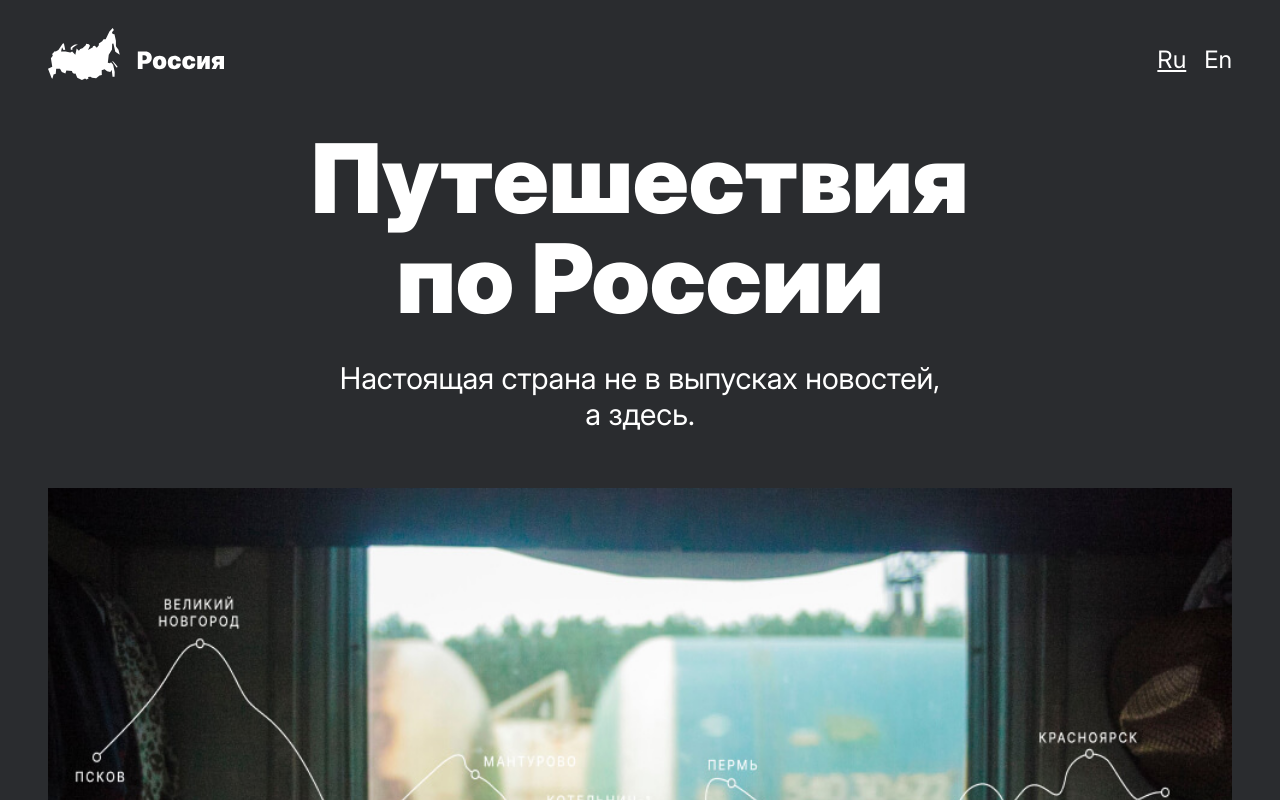
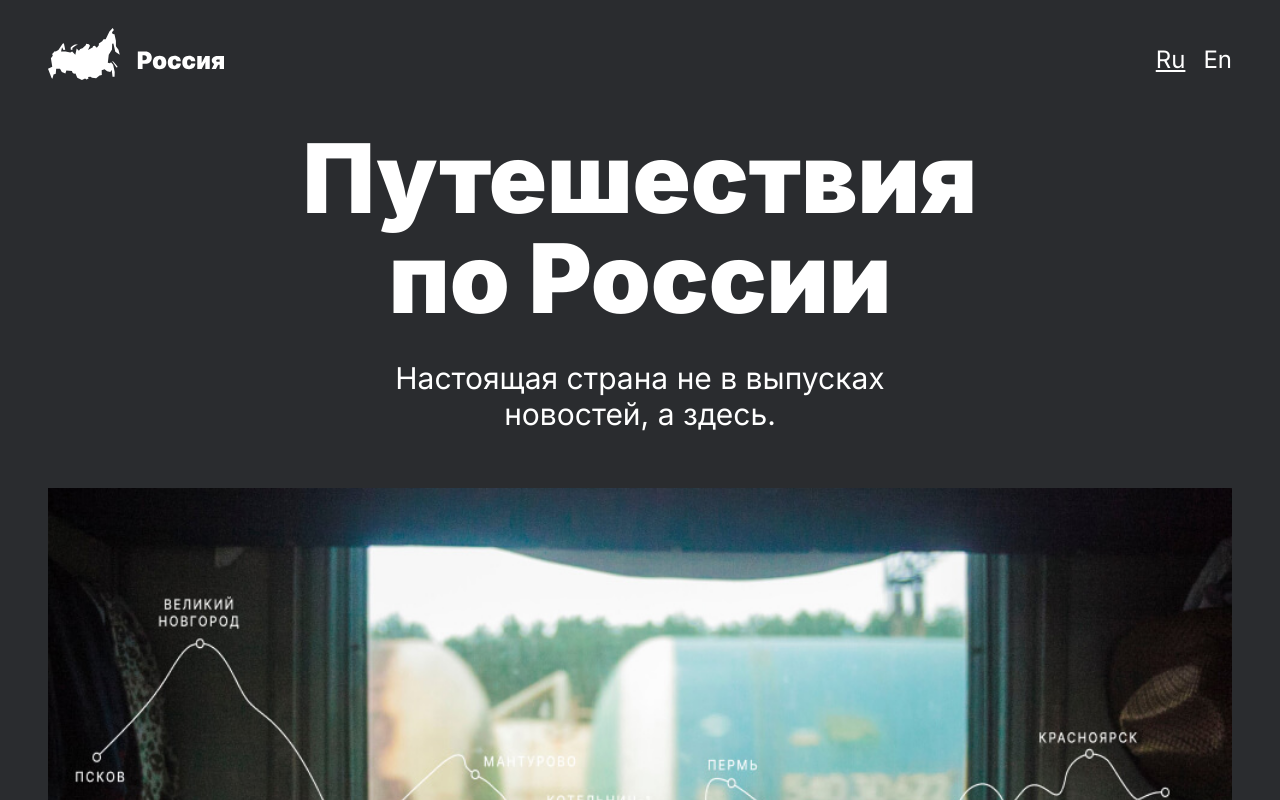
Before and after one commit to R3dKar/www-travel-in-russia, a plain HTML site: page index.html in a window 1280 px wide. Shown: the top 800 px of the page. Drawn offline with Linux system fonts and the light colour scheme.

Commit message:
Исправление шрифтов

```diff
--- a/fonts/fonts.css
+++ b/fonts/fonts.css
@@ -1,4 +1,17 @@
 @font-face {
-  src: url(Inter.ttf) format("truetype");
+  src: url(Inter-Regular.ttf) format("truetype"), url(Inter-Regular.otf) format("opentype"), url(Inter-Regular.woff2) format("woff2");
   font-family: "Inter";
+  font-weight: normal;
 }
+
+@font-face {
+  src: url(Inter-Bold.ttf) format("truetype"), url(Inter-Bold.otf) format("opentype"), url(Inter-Bold.woff2) format("woff2");
+  font-family: "Inter";
+  font-weight: 700;
+}
+
+@font-face {
+  src: url(Inter-Black.ttf) format("truetype"), url(Inter-Black.otf) format("opentype"), url(Inter-Black.woff2) format("woff2");
+  font-family: "Inter";
+  font-weight: 900;
+}
```
Also changed, not shown: fonts/Inter-Black.otf (added), fonts/Inter-Black.ttf (added), fonts/Inter-Black.woff2 (added), fonts/Inter-Bold.otf (added), fonts/Inter-Bold.ttf (added), fonts/Inter-Bold.woff2 (added), fonts/Inter-Regular.otf (added), fonts/Inter-Regular.ttf (added), fonts/Inter-Regular.woff2 (added), fonts/Inter.ttf (deleted).
